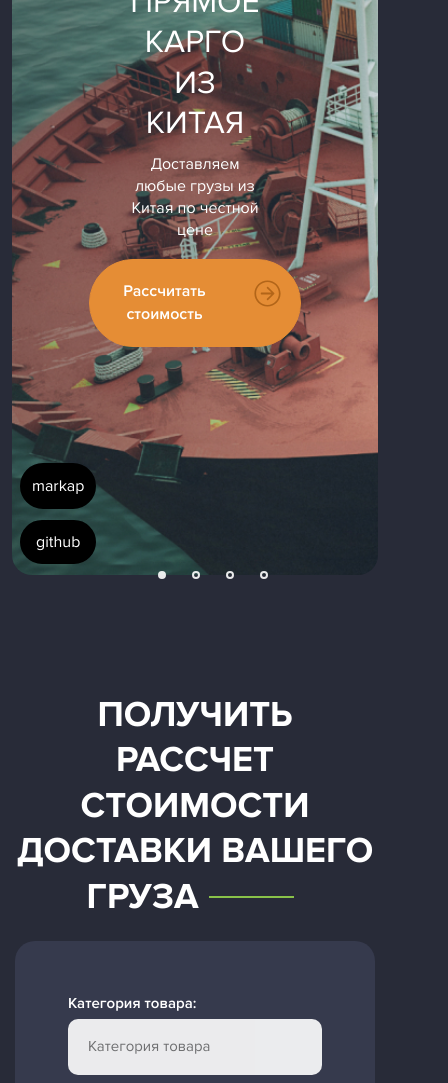
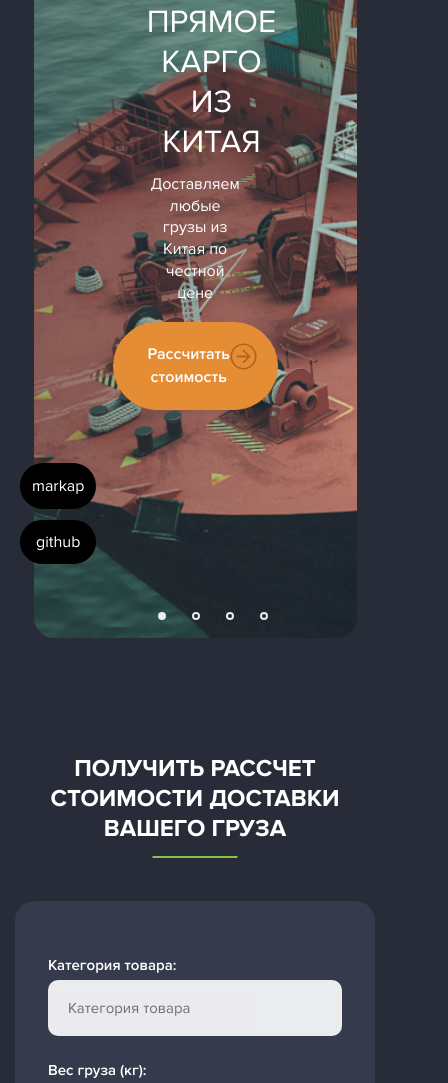
Before and after one commit to smelik81/First-project-2023, a website: page dev/index.html in a window 390 px wide. Shown: the part 280-1363 px from the top of the page, 448 px wide, since content can reach past the window. Drawn offline with nearby package versions, Linux system fonts and the light colour scheme; files that its build step writes are made by us from their sources.

Commit message:
update calculation-form

```diff
--- a/dev/sass/calculation-form.scss
+++ b/dev/sass/calculation-form.scss
@@ -10,7 +10,7 @@
             bottom: -113px;
             max-width: 626px;
             width: 39vw;
-            height: 98vh;
+            height: 214vh;
             background: url(../assets/img/shot-man-foto-bg.png) left bottom/contain no-repeat;
         }
     }
@@ -23,6 +23,7 @@
     background: $bg-secondary;
     padding: 50px 50px 61px;
     position: relative;
+    margin: 0 0 0 15px;
 
     input {
         width: 100%;
@@ -126,3 +127,4 @@ input::-webkit-inner-spin-button {
 input[type=number] {
   -moz-appearance:textfield;
 }
+/* КРОСБРАУЗПЕРНОСТЬ*/
--- a/dev/sass/global.scss
+++ b/dev/sass/global.scss
@@ -301,7 +301,7 @@ section {
 
 
 .input-box {
-    margin-bottom: 20px;
+    margin-bottom: 22px;
     label {
         font-size: 15px;
         font-weight: 600;
@@ -351,7 +351,8 @@ section {
     }
 
     /*type 3*/
-    &.col-md-7 {
+    &.col-lg-7 {
+        margin-bottom: 35px;
         h2 {
             &:after {
                 content: "";
--- a/dev/sass/media/_media_max_width575.scss
+++ b/dev/sass/media/_media_max_width575.scss
@@ -1,3 +1,26 @@
 @media screen and (max-width: 575px) {
+    .first-screen {
+        padding: 19.5px 33.7px;
+        .btn-lg {
+            .icon {
+                margin: 0 -14px 0 auto;
+                width: 27px;
+                height: 27px;
+            }
+        }
+    }
 
+
+
+    .calculation-form {
+        .btn-lg {
+            padding: 19.5px 45px;
+            width: 100%;
+            .icon {
+                margin: 0 -14px 0 auto;
+                width: 27px;
+                height: 27px;
+            }
+         }
+    }
 }
--- a/dev/sass/media/_media_max_width991.scss
+++ b/dev/sass/media/_media_max_width991.scss
@@ -93,6 +93,34 @@
 
    }
 
+   .template-title {
+      margin-bottom: 40px;
+      h2 {
+      font-size: 24px;
+      text-align: center;
+      }
+      &.text-left {
+         &:after {
+         left: 50%;
+         transform: translate(-50%, 0);
+         }
+      }
+      &.col-lg-7 {
+         h2 {
+            &:after {
+            position: absolute;
+            left: 50%;
+            top: calc(100% - 10px);
+            transform: translate(-50%, 0);
+            margin: 0;
+            }
+         }
+
+      }
+   }
+
+
+
    .calculation {
       margin-bottom: 60px;
       .container {
@@ -101,4 +129,9 @@
           }
       }
    }
+
+   .calculation-form {
+      margin: 0;
+      padding: 52px 30px 34px;
+   }
 }
--- a/dev/templates/calculation.html
+++ b/dev/templates/calculation.html
@@ -1,6 +1,6 @@
 <section class="calculation">
     <div class="container">
-        <div class="template-title col-md-7">
+        <div class="template-title col-lg-7">
             <h2>Получить рассчет стоимости доставки вашего груза</h2>
         </div>
         <form class="calculation-form">
```
